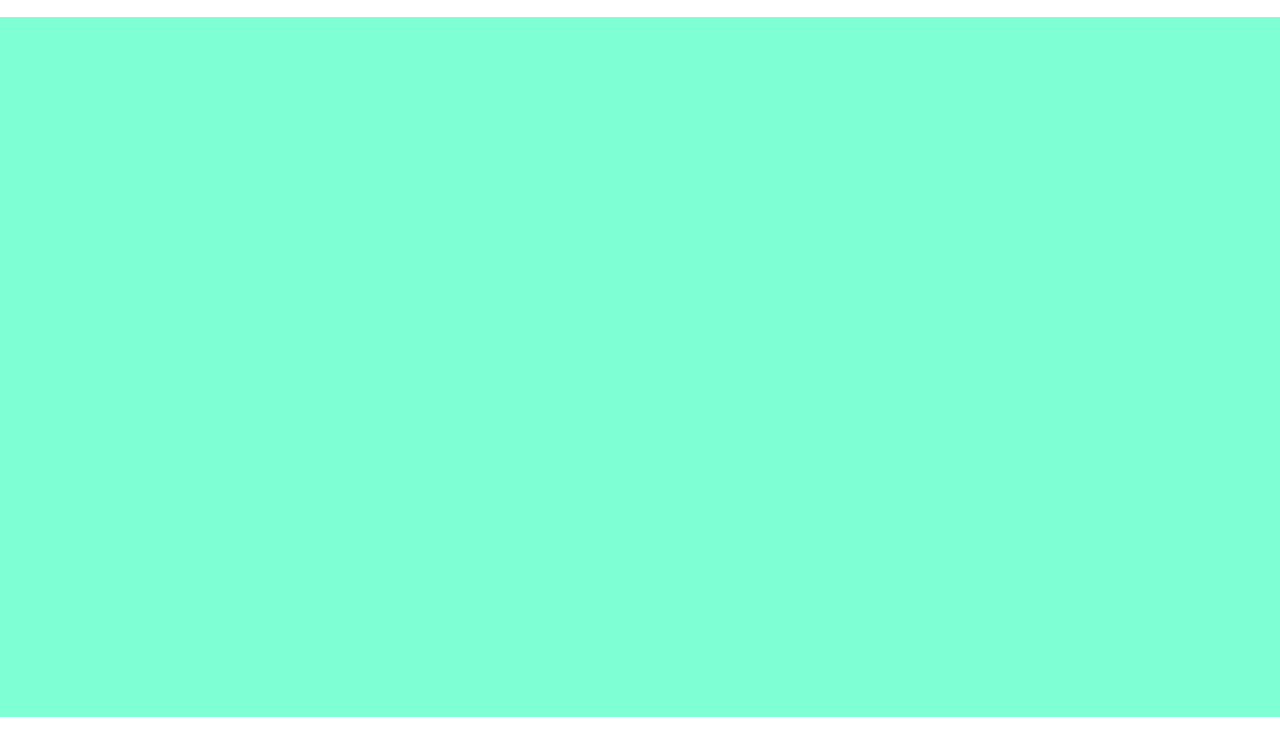
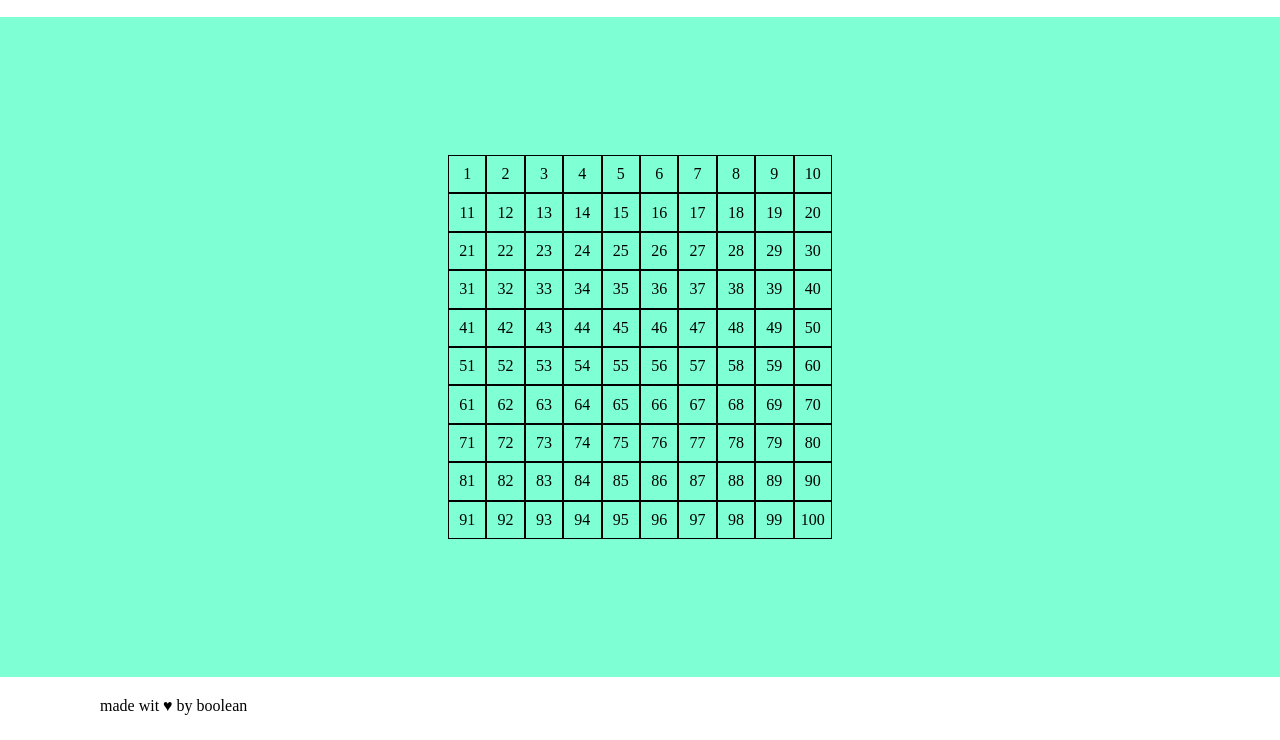
Before and after one commit to MuraFederico/js-campominato-grid, a plain HTML site: page index.html in a window 1280 px wide. Both pictures are taken after a click on the button "Play". Shown: the part 60-800 px from the top of the page. Drawn offline with Linux system fonts and the light colour scheme.

Commit message:
js completo necessita di modifiche al css

```diff
--- a/index.html
+++ b/index.html
@@ -32,7 +32,9 @@
         </div>
     </main>
 
-
+    <footer>
+        <div>made wit &hearts; by boolean</div>
+    </footer>
 
 
 
--- a/script.js
+++ b/script.js
@@ -0,0 +1,30 @@
+const difficultyInput = document.querySelector('#difficulty');
+const btnPlay = document.querySelector('#play');
+
+
+btnPlay.addEventListener('click', function(){
+    let difficulty = difficultyInput.value;
+    if (difficulty == 'easy') {
+        gridGenerator(100);
+    } else if(difficulty == 'medium') {
+        gridGenerator(81);
+    } else {
+        gridGenerator(49);
+    }
+})
+
+function gridGenerator(squaresNumber) {
+    const container = document.querySelector('.container');
+
+    container.innerHTML = '';
+
+
+    for (let i = 1; i <= squaresNumber; i++) {
+
+        // container.innerHTML = `<div> ${i} </div>`
+        const square = document.createElement('div');
+        square.innerHTML = i;
+        container.append(square);
+
+    }
+}
--- a/style.css
+++ b/style.css
@@ -22,13 +22,30 @@ header {
 
 main {
     width: 100%;
-    height: calc(100vh - 100px);
+    height: calc(100vh - 140px);
+    display: flex;
+    justify-content: center;
+    align-items: center;
     background-color: #7fffd4;
 }
 
 .container {
-    width: 50%;
+    width: 30vw;
+    height: 30vw;
     display: flex;
     flex-wrap: wrap;
 
 }
+
+.container > div {
+    width: 3vw;
+    height: 3vw;
+    display: flex;
+    justify-content: center;
+    align-items: center;
+    border: 1px solid black;
+}
+
+footer {
+    padding: 20px 100px;
+}
```
